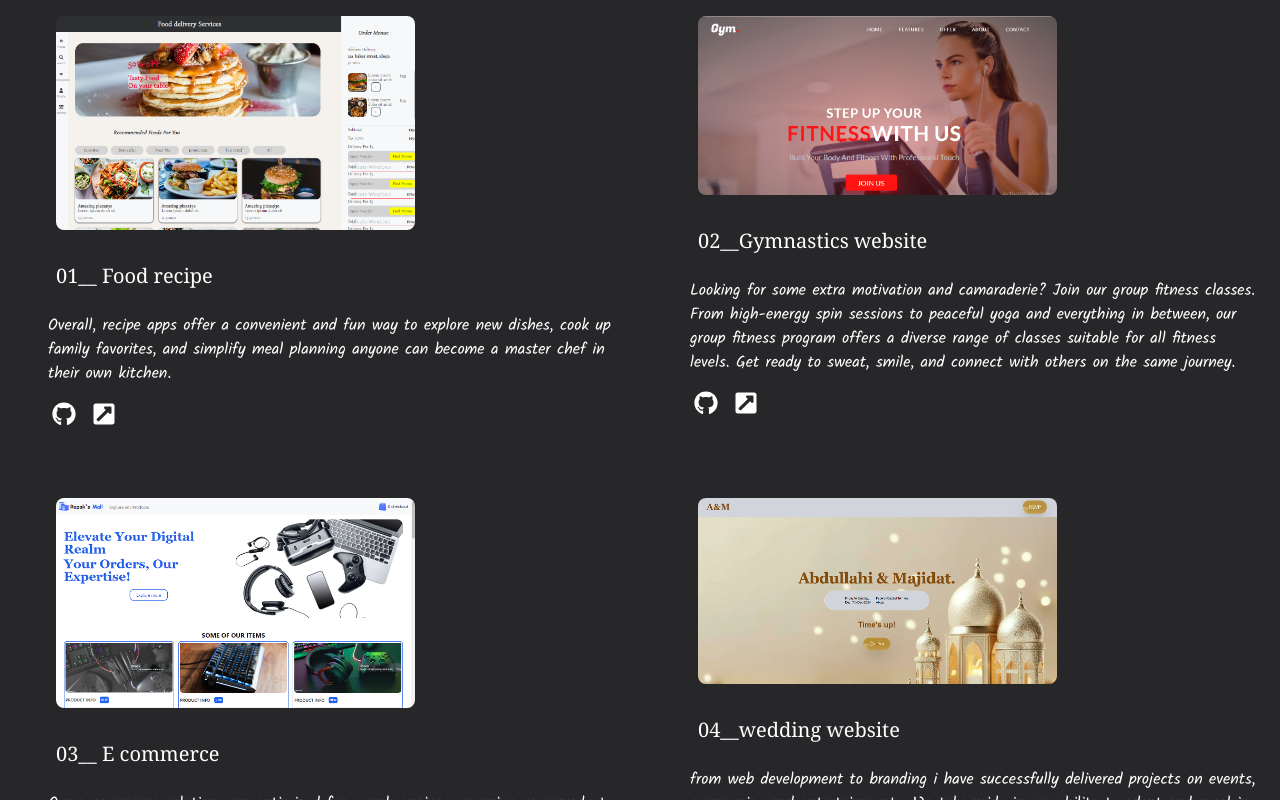
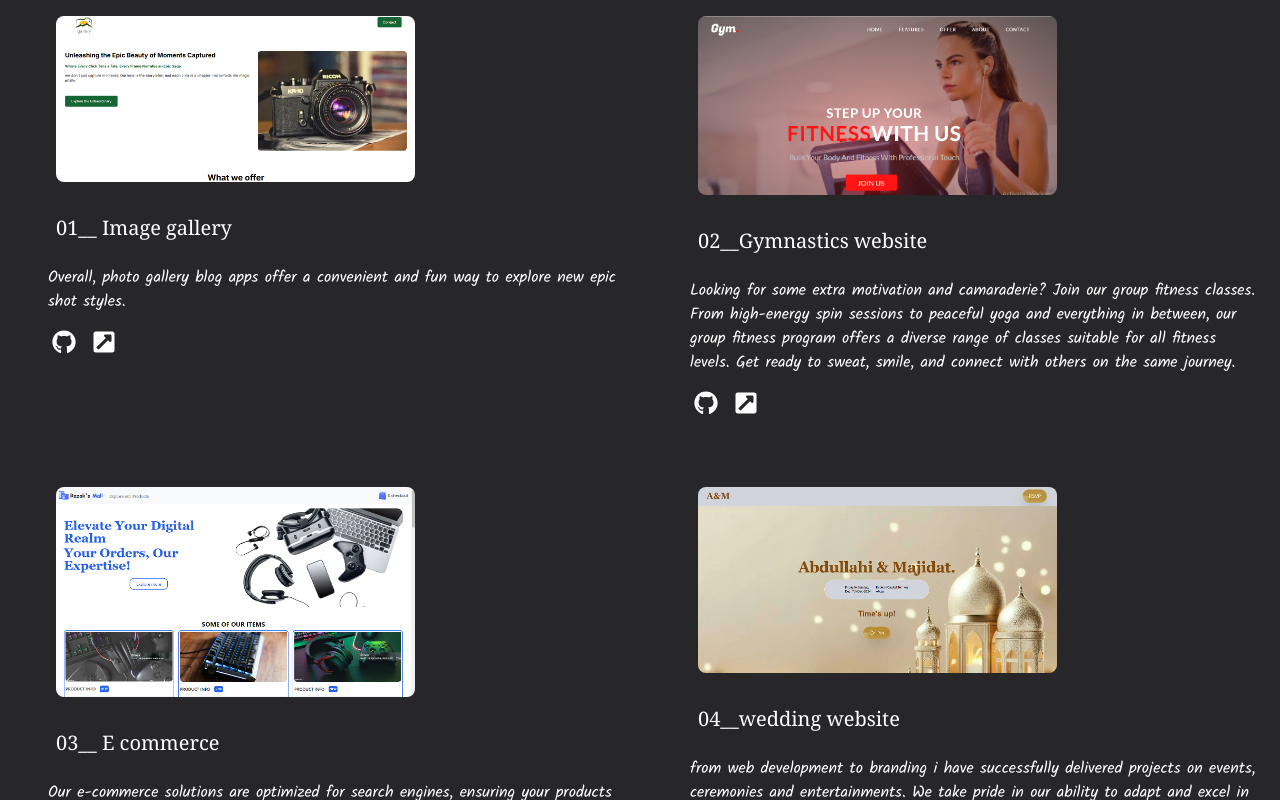
Before and after one commit to Razak002/zakson-portfolio, a React (Create React App) app: page / in a window 1280 px wide. Shown: the part 2793-3593 px from the top of the page. Built offline with nearby package versions, Linux system fonts and the light colour scheme.

Commit message:
fixes made on project section

```diff
--- a/src/distl/data.js
+++ b/src/distl/data.js
@@ -2,6 +2,7 @@ import { FaTwitter, FaFacebook, FaLinkedin, FaGithub } from 'react-icons/fa';
 import serv1 from '../assets/serv1.png'
 import comerce from '../assets/comerce.png'
 import gym from '../assets/gym.png'
+import gallery from '../assets/gallery.png'
 
 import marhaba from '../assets/marhaba.png'
 
@@ -37,11 +38,11 @@ export const SOCIAL = [
 
     {
       id: 1,
-      image: serv1,
-      title: "01__ Food recipe",
-      github: "https://github.com/Razak002/Recipe",
-      demo: "https://recipe-gldpaf1wo-razak002.vercel.app/ ",
-      content: "Overall, recipe apps offer a convenient and fun way to explore new dishes, cook up family favorites, and simplify meal planning anyone can become a master chef in their own kitchen."
+      image: gallery,
+      title: "01__ Image gallery",
+      github: "https://github.com/Razak002/Gallery",
+      demo: "https://gallery-rho-fawn.vercel.app/",
+      content: "Overall, photo gallery blog apps offer a convenient and fun way to explore new epic shot styles."
     },
 
     {
```
Also changed, not shown: src/assets/gallery.png (added).
